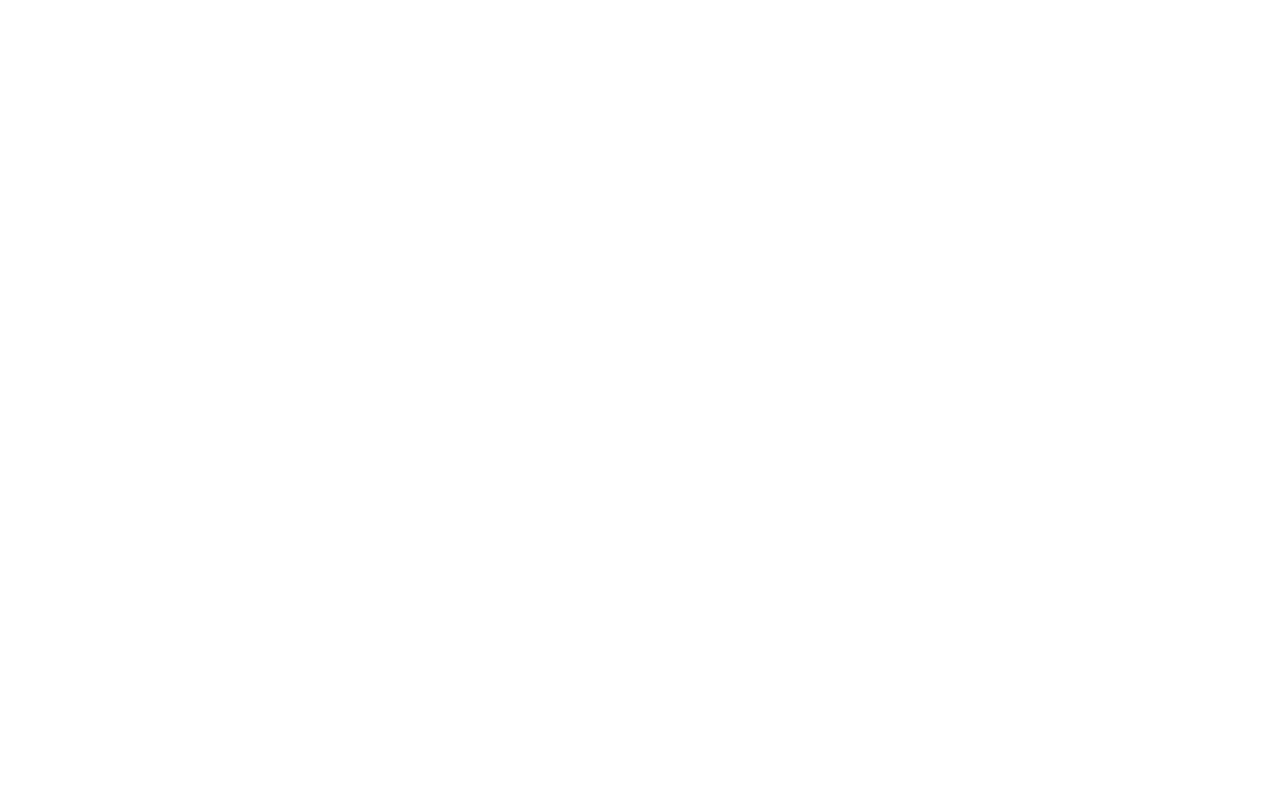
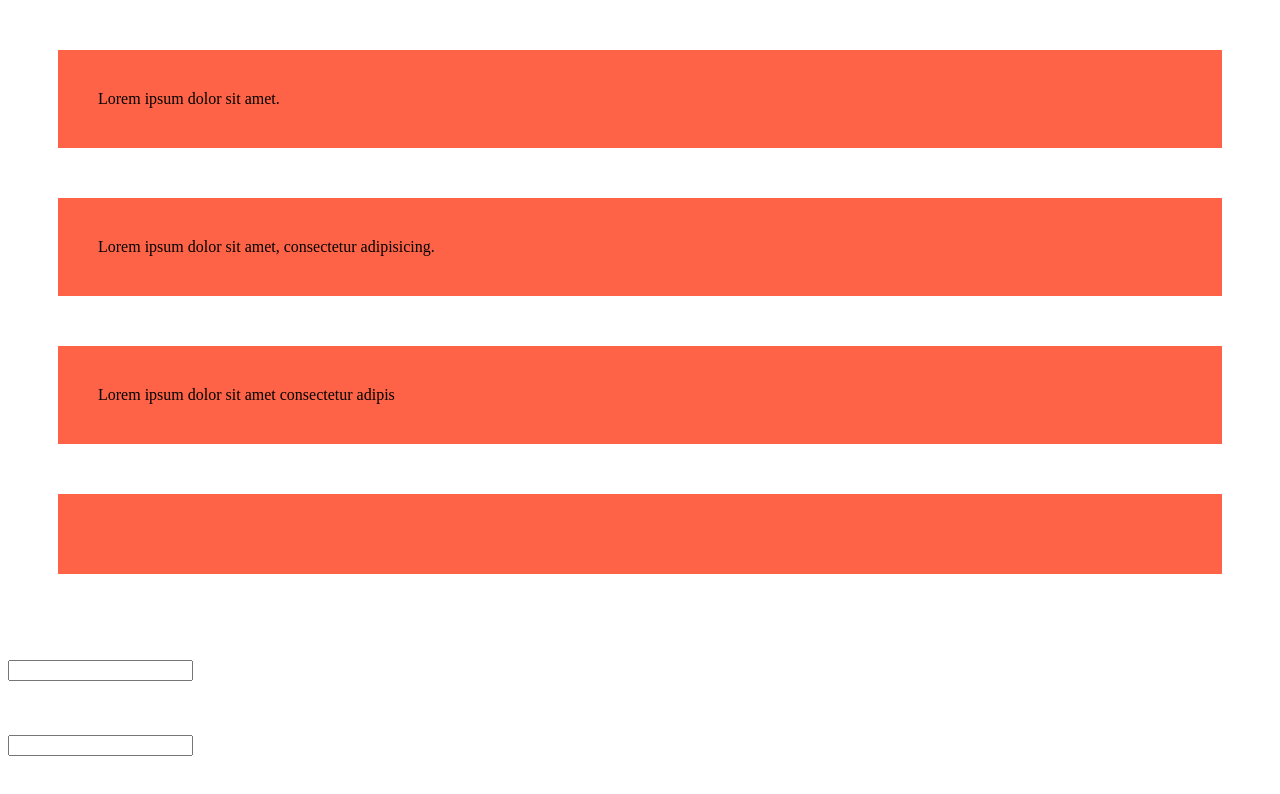
Before and after one commit to Tanna62/setup-repo, a plain HTML site: page index.html in a window 1280 px wide. Drawn offline with Linux system fonts and the light colour scheme.

Commit message:
First git add

```diff
--- a/index.html
+++ b/index.html
@@ -4,8 +4,27 @@
     <meta charset="UTF-8">
     <meta name="viewport" content="width=device-width, initial-scale=1.0">
     <title>setup-repo</title>
+    <link rel="stylesheet" href="styles/style.css">
 </head>
 <body>
+    <div>
+        <p>Lorem ipsum dolor sit amet.</p>
+       <p> Lorem ipsum dolor sit amet, consectetur adipisicing.</p>
+       <p>Lorem ipsum dolor sit amet consectetur adipis </p>
 
+
+       </p>
+        <label for="ENTER YOUR NAME:"></label>
+        <br>
+        <br>
+        <input type="email" name="EMAIL" id="">
+        <br>
+        <br>
+        <label for="YOUR PASSWORD"></label>
+        <br>
+        <br>
+        <input type="password" name="PASSWORD" id="">
+
+    </div>
 </body>
 </html>
--- /dev/null
+++ b/styles/style.css
@@ -0,0 +1,5 @@
+p{
+    margin: 50px;
+    padding: 40px;
+    background-color: tomato;
+}
```
